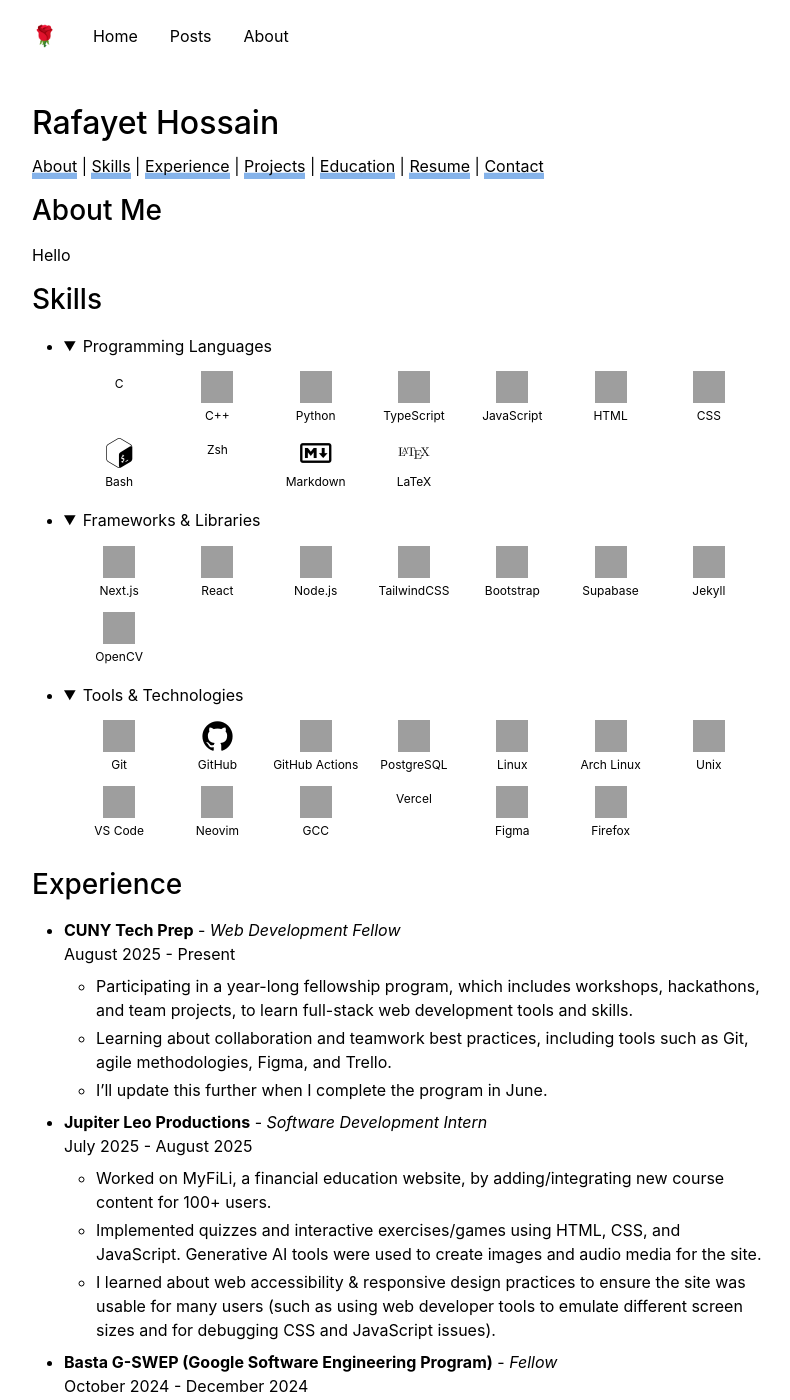
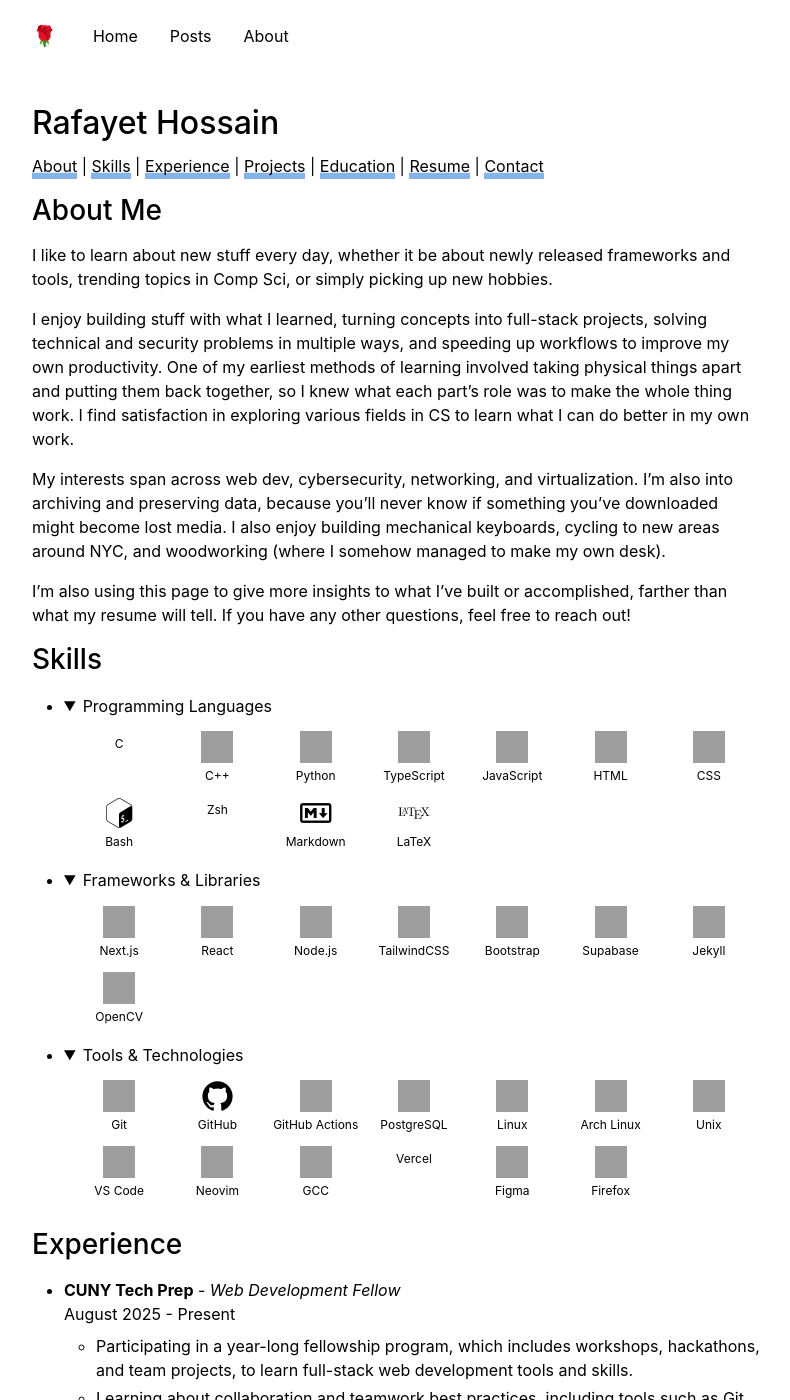
Before and after one commit to rafayet-git/hos.sh, a Jekyll site: the page built from pages/about.md, in a window 1280 px wide and 1400 px high, cut to the strip 0-1400 px from the top of the window. Shown: the whole strip, without its empty margins (242-1032 px from the left). Built offline with Jekyll 4.4.1, drawn with Linux system fonts in a browser that asks for light colours; some of the changed text lies outside the part shown; grey boxes are pictures that could not be loaded.

Commit message:
Add abt me

```diff
--- a/_data/about.yml
+++ b/_data/about.yml
@@ -85,6 +85,7 @@
       notes:
         - Participating in a year-long fellowship program, which includes workshops, hackathons, and team projects, to learn full-stack web development tools and skills.
         - Learning about collaboration and teamwork best practices, including tools such as Git, agile methodologies, Figma, and Trello.
+        - Developed full-stack projects, such as HerRide, using technologies such as React, Next.js, Postgres, and REST APIs.
         - I'll update this further when I complete the program in June.
     - name: Jupiter Leo Productions
       position: Software Development Intern
--- a/pages/about.md
+++ b/pages/about.md
@@ -22,7 +22,14 @@
 
 ### About Me
 
-Hello
+I like to learn about new stuff every day, whether it be about newly released frameworks and tools, trending topics in Comp Sci, or simply picking up new hobbies.
+
+I enjoy building stuff with what I learned, turning concepts into full-stack projects, solving technical and security problems in multiple ways, and speeding up workflows to improve my own productivity. One of my earliest methods of learning involved taking physical things apart and putting them back together, so I knew what each part's role was to make the whole thing work. I find satisfaction in exploring various fields in CS to learn what I can do better in my own work.
+
+My interests span across web dev, cybersecurity, networking, and virtualization. I'm also into archiving and preserving data, because you'll never know if something you've downloaded might become lost media. I also enjoy building mechanical keyboards, cycling to new areas around NYC, and woodworking (where I somehow managed to make my own desk).
+
+I'm also using this page to give more insights to what I've built or accomplished, farther than what my resume will tell. If you have any other questions, feel free to reach out!
+
 
 ### Skills
 
```
